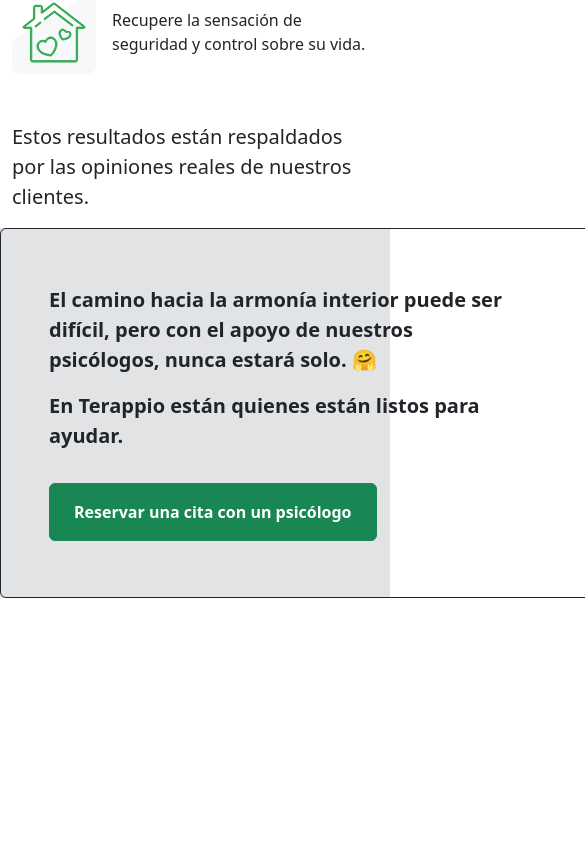
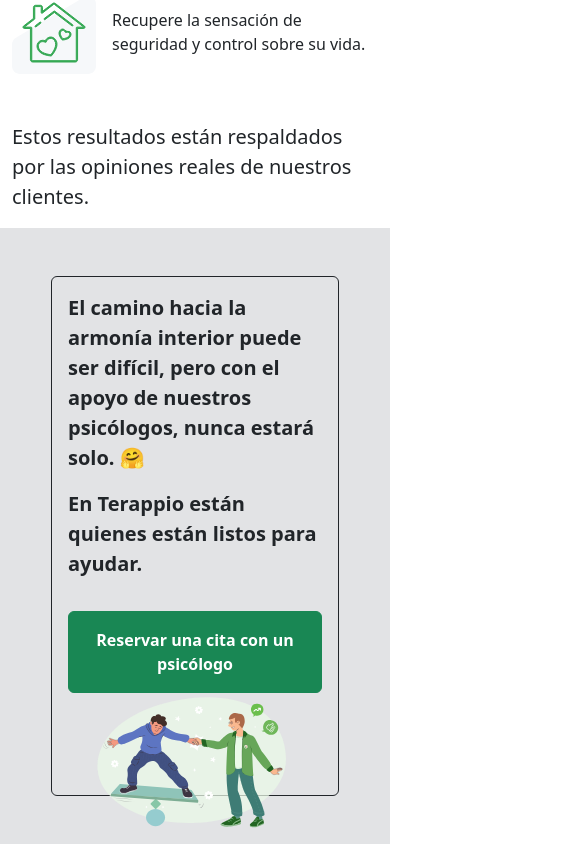
Before and after one commit to Benit0Trdlla/Psychologists, a Next.js app in the folder my-app/: page / in a window 390 px wide. Shown: the part 7902-8746 px from the top of the page, 585 px wide, since content can reach past the window. Before the commit the page ends 8500 px from the top, so only its background shows below. Built offline with nearby package versions, Linux system fonts and the light colour scheme.

Commit message:
Style: Request an appointment, responsive.

```diff
--- a/my-app/src/app/components/Home/Hero/HeroSection.css
+++ b/my-app/src/app/components/Home/Hero/HeroSection.css
@@ -41,12 +41,10 @@
         --ancho-pantalla: 992px;
     }
 
-
-
     .div-overlay {
         top: -14%;
         background-color: green !important;
-        width: calc(var(--ancho-pantalla) * 0.54);
+        width: calc(var(--ancho-pantalla) * 0.48);
     }
 
     .hero-title {
--- /dev/null
+++ b/my-app/src/app/components/Home/RequestAppointment/RequestAppointment.css
@@ -0,0 +1,74 @@
+:root {
+    --ancho-pantalla: 1400px;
+}
+
+.div-dimensions {
+    width: calc(var(--ancho-pantalla) * 0.74);
+    height: 370px;
+    position: relative;
+}
+
+.img-position {
+    position: relative;
+    right: calc(var(--ancho-pantalla) * -0.08);
+}
+
+.img-dimensions {
+    width: calc(var(--ancho-pantalla) * 0.35);
+}
+
+@media screen and (max-width: 1200px) {
+    :root {
+        --ancho-pantalla: 1200px;
+    }
+
+    .img-position {
+        right: calc(var(--ancho-pantalla) * -0.07);
+    }
+}
+
+@media screen and (max-width: 992px) {
+    :root {
+        --ancho-pantalla: 992px;
+    }
+
+    .div-dimensions {
+        width: calc(var(--ancho-pantalla) * 0.70);
+        height: 380px;
+    }
+
+    .img-position {
+        right: calc(var(--ancho-pantalla) * -0.02);
+    }
+
+}
+
+@media screen and (max-width: 768px) {
+    :root {
+        --ancho-pantalla: 768px;
+    }
+
+    .div-dimensions {
+        width: calc(var(--ancho-pantalla) * 0.50);
+        height: 520px;
+    }
+
+    .img-position {
+        right: calc(var(--ancho-pantalla) * 0.01);
+    }
+}
+
+@media screen and (max-width: 576px) {
+    :root {
+        --ancho-pantalla: 576px;
+    }
+
+    .div-dimensions {
+        width: calc(var(--ancho-pantalla) * 0.50);
+        height: 520px;
+    }
+
+    .img-position {
+        right: calc(var(--ancho-pantalla) * 0.01);
+    }
+}
--- /dev/null
+++ b/my-app/src/app/components/Home/RequestAppointment/RequestAppointment.jsx
@@ -0,0 +1,19 @@
+import "./RequestAppointment.css"
+export default function RequestAppointment() {
+    return (
+        <>
+            <section className="bg-secondary-subtle p-5">
+                <div className="div-dimensions border border-dark rounded mx-auto p-lg-5 p-3 d-flex flex-column flex-md-row justify-content-between align-items-center">
+                    <div>
+                        <p className="fw-semibold fs-5">El camino hacia la armonía interior puede ser difícil, pero con el apoyo de nuestros psicólogos, nunca estará solo. 🤗</p>
+                        <p className="fw-semibold fs-5">En Terappio están quienes están listos para ayudar.</p>
+                        <button className="mt-3 fw-semibold btn btn-success py-3 px-4">Reservar una cita con un psicólogo</button>
+                    </div>
+                    <div>
+                        <img src="Images/reservar-cita.svg" className="img-position img-dimensions" alt="Imagen de reservar cita" />
+                    </div>
+                </div>
+            </section>
+        </>
+    )
+}
--- a/my-app/src/app/page.jsx
+++ b/my-app/src/app/page.jsx
@@ -5,6 +5,7 @@
 import AdvisorsSection from "./components/Home/AdvisorsSection"
 import TypesTherapies from "./components/Home/TypesTherapies/TypesTherapies"
 import PsychotherapyProcess from "./components/Home/PsychotherapyProcess/PsychotherapyProcess"
+import RequestAppointment from "./components/Home/RequestAppointment/RequestAppointment"
 
 export default function Home() {
 
@@ -17,19 +18,7 @@
       <AdvisorsSection />
       <TypesTherapies />
       <PsychotherapyProcess />
-      <section className="bg-secondary-subtle p-lg-5">
-        <div style={{ width: "1072px", height: "370px", position: "relative" }} className="border border-dark rounded mx-auto p-5 d-flex justify-content-between align-items-center">
-          <div>
-            <p className="fw-semibold fs-5">El camino hacia la armonía interior puede ser difícil, pero con el apoyo de nuestros psicólogos, nunca estará solo. 🤗</p>
-            <p className="fw-semibold fs-5">En Terappio están quienes están listos para ayudar.</p>
-            <button className="mt-3 fw-semibold btn btn-success py-3 px-4">Reservar una cita con un psicólogo</button>
-          </div>
-          <div>
-            <img src="Images/reservar-cita.svg" alt="" style={{position: "relative", right: "-100px"}}/>
-          </div>
-        </div>
-      </section>
-
+      <RequestAppointment />
     </>
   );
 }
```
